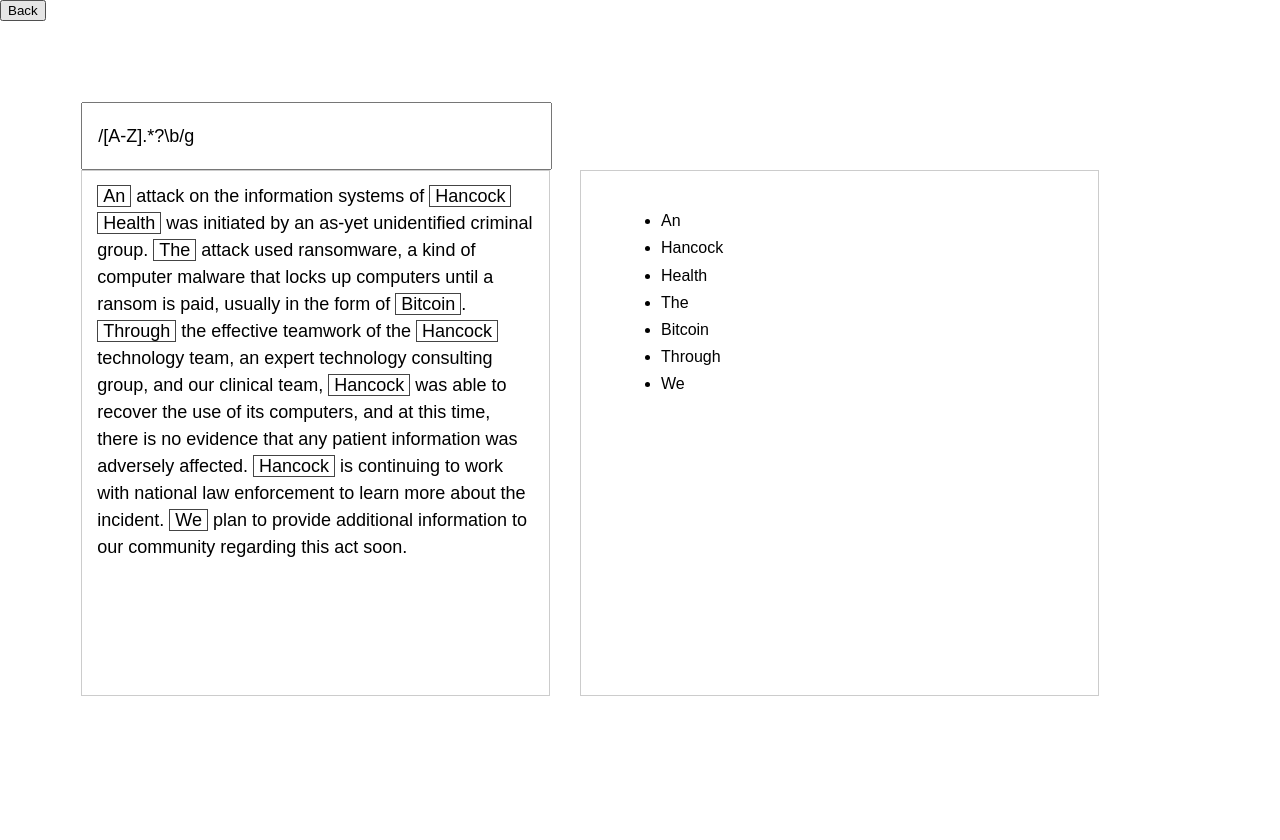
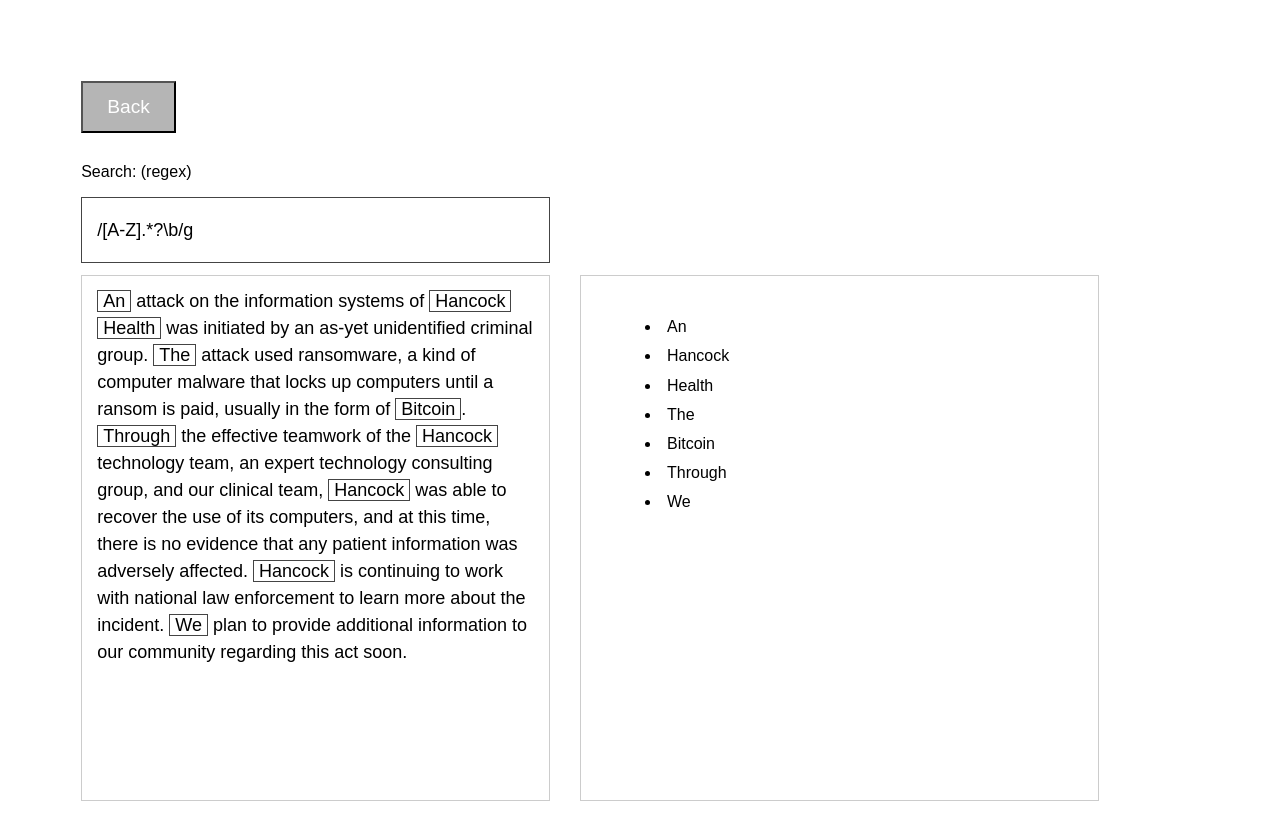
Before and after one commit to sodiumhalogenteam/sandbox-textarea-scrapping-ui, a React (Create React App) app: page / in a window 1280 px wide. Both pictures are taken after a click on the button "Next". Shown: the top 840 px of the page. Before the commit the page ends 800 px from the top, so only its background shows below. Built offline with nearby package versions, Linux system fonts and the light colour scheme.

Commit message:
🐛  BUG: fix Next nav button styles and position

```diff
--- a/src/App.js
+++ b/src/App.js
@@ -7,12 +7,18 @@
 const Styles = styled.div``;
 const Nav = styled.div``;
 const Views = styled.div`
-  display: flex;
+  /* display: flex; */
   width: 90vw;
   max-width: 90vw;
   padding: 4%;
   & > div {
     margin: 30px;
+  }
+  button {
+    background: #b5b5b5;
+    color: white;
+    padding: 13px 24px;
+    font-size: 1.2em;
   }
   .side-by-side {
     display: flex;
@@ -26,10 +32,18 @@
     margin: 0 30px;
     li {
       width: 50%;
+      border: 1px solid transparent;
+      span {
+        padding: 4px 5px;
+      }
+      cursor: pointer;
+      &:hover span {
+        border: 1px solid #444;
+      }
       &.selected > span {
+        border: 1px solid green;
         background: green;
         color: white;
-        padding: 4px 5px;
       }
     }
   }
@@ -98,10 +112,10 @@
   render() {
     return (
       <Styles>
-        <Nav>
-          <button onClick={this.toggleView}>{this.state.isViewInput ? 'Next' : 'Back'}</button>
-        </Nav>
         <Views>
+          <Nav>
+            <button onClick={this.toggleView}>{this.state.isViewInput ? 'Next' : 'Back'}</button>
+          </Nav>
           {this.state.isViewInput ? (
             <Textarea textValue={this.state.text} handleTextChange={this.handleTextChange} />
           ) : (
@@ -119,13 +133,16 @@
                     {this.state.notedText.map((el, index) => {
                       if (el.selected) {
                         return (
-                          <li className="selected" key={index}>
+                          <li
+                            className="selected"
+                            key={index}
+                            onClick={e => this.handleTextSelected(el.id, el.selected)}>
                             <span>{el.text}</span>
                           </li>
                         );
                       }
                       return (
-                        <li key={index}>
+                        <li key={index} onClick={e => this.handleTextSelected(el.id, el.selected)}>
                           <span>{el.text}</span>
                         </li>
                       );
--- a/src/components/Search.js
+++ b/src/components/Search.js
@@ -4,12 +4,15 @@
 const Styles = styled.div`
   outline: none;
   width: 40%;
+  margin-bottom: 12px;
   input {
     font-size: 18px;
     width: 100%;
     height: 40px;
     padding: 12px 15px;
     line-height: 1.5em;
+    outline: none;
+    border: 1px solid #444;
   }
 `;
 
@@ -21,6 +24,7 @@
   render() {
     return (
       <Styles>
+        <p>Search: (regex)</p>
         <input type="text" onChange={e => this.handleChange(e)} placeholder="regex here" value={this.props.textValue} />
       </Styles>
     );
```
